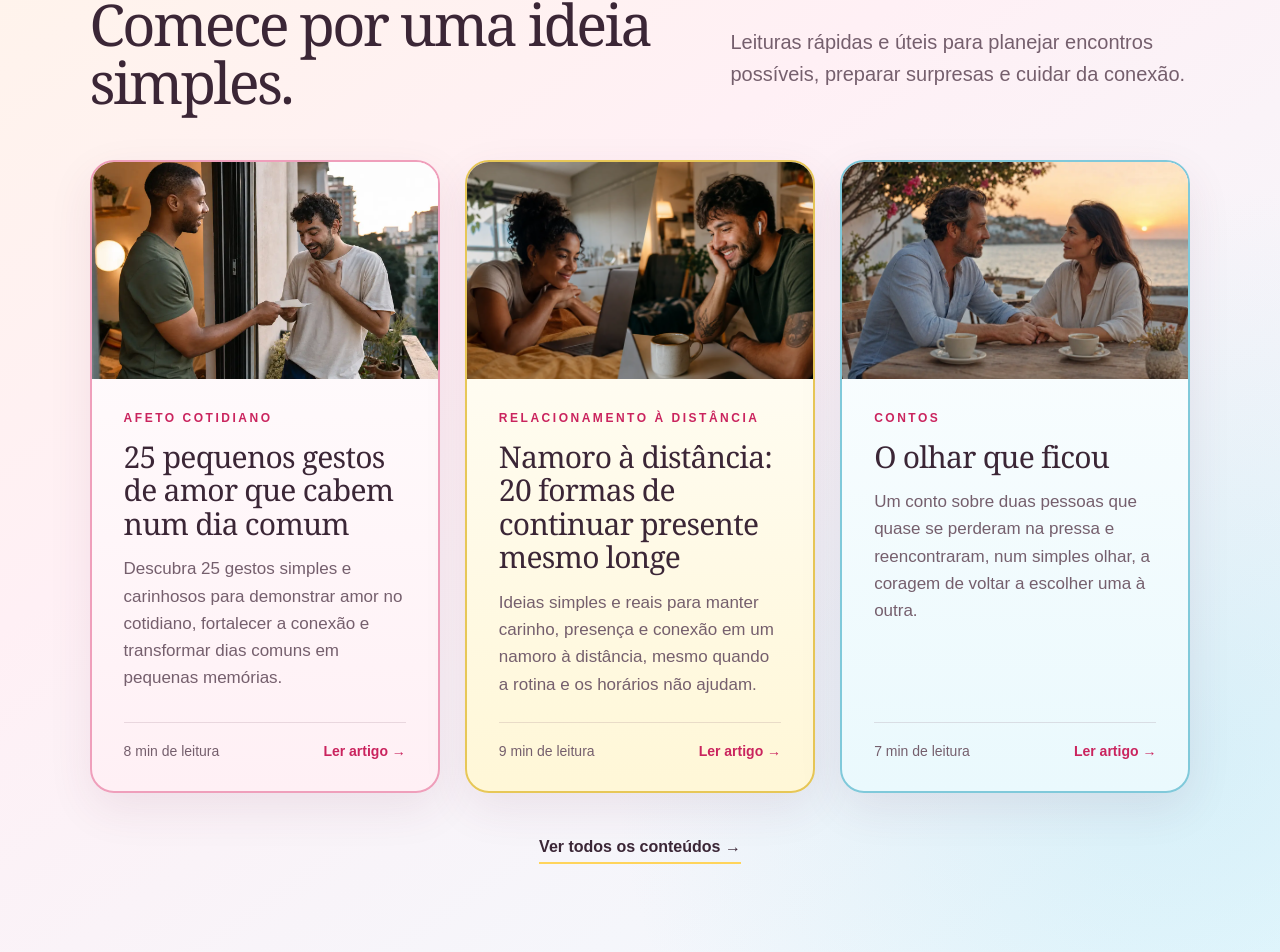
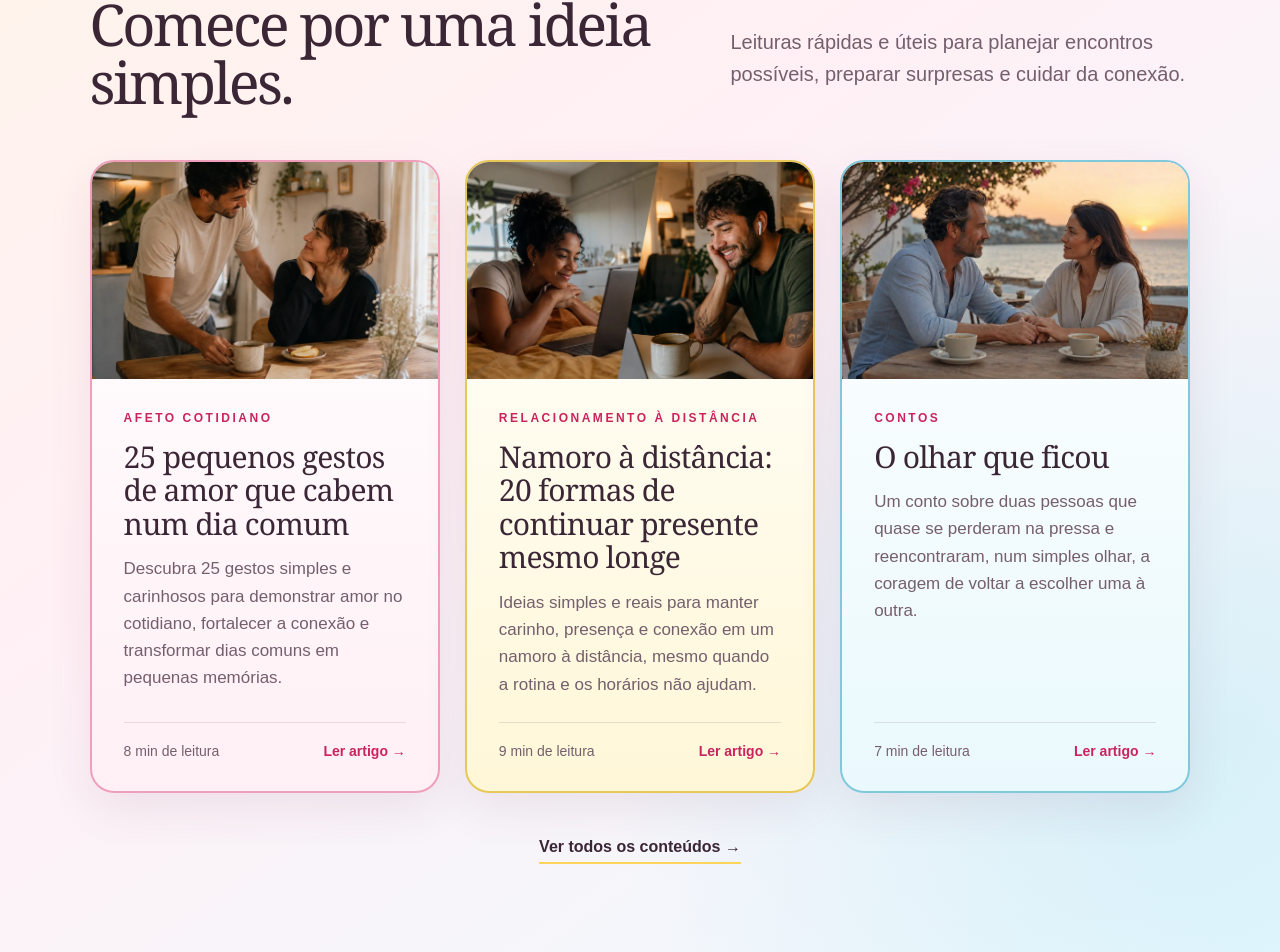
Before and after one commit to q7y2ypdf68-bipe/Simple-Romantic, a Next.js app: page / in a window 1280 px wide. Shown: the part 3610-4562 px from the top of the page. Built offline with nearby package versions, Linux system fonts and the light colour scheme.

Commit message:
Replace small gestures article image

```diff
--- a/app/blog/posts.ts
+++ b/app/blog/posts.ts
@@ -34,7 +34,7 @@ export const blogPosts: BlogPost[] = [
     excerpt: "Descubra 25 gestos simples e carinhosos para demonstrar amor no cotidiano, fortalecer a conexão e transformar dias comuns em pequenas memórias.",
     category: "AFETO COTIDIANO",
     series: "IDEIAS E GUIAS",
-    image: "/images/blog/04-surpresas-simples.webp",
+    image: "/images/blog/15-pequenos-gestos-amor.webp",
     imageAlt: "Casal adulto trocando um gesto carinhoso numa varanda em fim de tarde",
     published: "24 de agosto de 2026",
     publishedIso: "2026-08-24",
```
Also changed, not shown: public/images/blog/15-pequenos-gestos-amor.webp (added).
